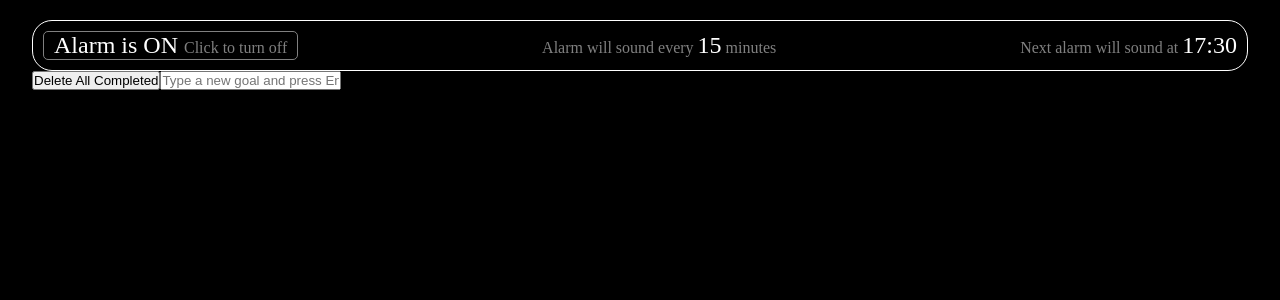
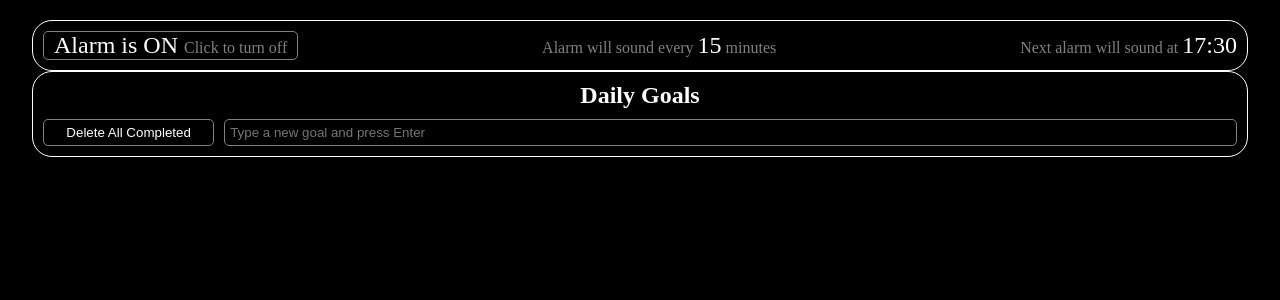
Before and after one commit to danifromecuador/plannywise_draft, a React (Vite) app: page / in a window 1280 px wide. Shown: the top 300 px of the page. Built offline with nearby package versions, Linux system fonts and the light colour scheme.

Commit message:
Style Todo component

```diff
--- a/src/todo/Todo.css
+++ b/src/todo/Todo.css
@@ -1,10 +1,68 @@
 .todo {
+  width: 100%;
+  border: 1px solid white;
+  border-radius: 20px;
+  padding: 10px;
+  display: flex;
+  flex-direction: column;
+  row-gap: 10px;
 }
 
-.todo-todo {
-  color: red;
+.todo h1 {
+  text-align: center;
+  font-size: 1.5rem;
 }
 
+.todo ul,
+.todo li {
+  list-style: none;
+}
+.todo ul {
+  border: 1px solid gray;
+  border-radius: 5px;
+  padding: 10px;
+}
+
+.hide {
+  display: none;
+}
+
+.todo li {
+  cursor: pointer;
+}
+
+
+.todo-todo, .todo-done,.todo input, .todo button  {
+  padding: 5px;
+}
+
+.todo .button-and-input {
+  display: flex;
+  column-gap: 10px;
+}
+
+.todo button, .todo input {
+  background-color: transparent;
+  color: white;
+  border: 1px solid gray;
+  border-radius: 5px;
+}
+
+.todo button {
+  width: 200px;
+  cursor: pointer;
+}
+
+.todo input {
+  width: 100%;
+  outline: none;
+}
+
+/* .todo input:active {
+  border: none;
+} */
+
 .todo-done {
-  color: green;
+  color: gray;
+  text-decoration-line: line-through;
 }
--- a/src/todo/Todo.jsx
+++ b/src/todo/Todo.jsx
@@ -14,17 +14,19 @@ export const Todo = () => {
     }
   }
 
-  useEffect(()=>{
+  useEffect(() => {
     localStorage.setItem("todos", JSON.stringify(todoStore.todos))
     localStorage.setItem("dones", JSON.stringify(todoStore.dones))
-  },[todoStore])
+  }, [todoStore])
 
   return (
     <div className="todo">
-      <ul>
+      <h1>Daily Goals</h1>
+      <ul className={todoStore.todos.length === 0 && todoStore.dones.length === 0 ? "hide" : ""}>
         {todoStore.todos.map((t) => (<li key={t.index} className='todo-todo' onClick={() => todoStore.markAsDone(t)}>{t.text} </li>))}
         {todoStore.dones.map((d) => (<li key={d.index} className='todo-done' onClick={() => todoStore.markAsUnDone(d)}>{d.text}</li>))}
       </ul>
+      <div className="button-and-input">
         <button onClick={() => todoStore.deleteAllCompleted()}>
           Delete All Completed
         </button>
@@ -36,5 +38,6 @@ export const Todo = () => {
           onKeyDown={(e) => handleEnterKey(e)}
         />
       </div>
+    </div>
   )
 }
```
Lines whose indentation alone changed are shown as unchanged.
